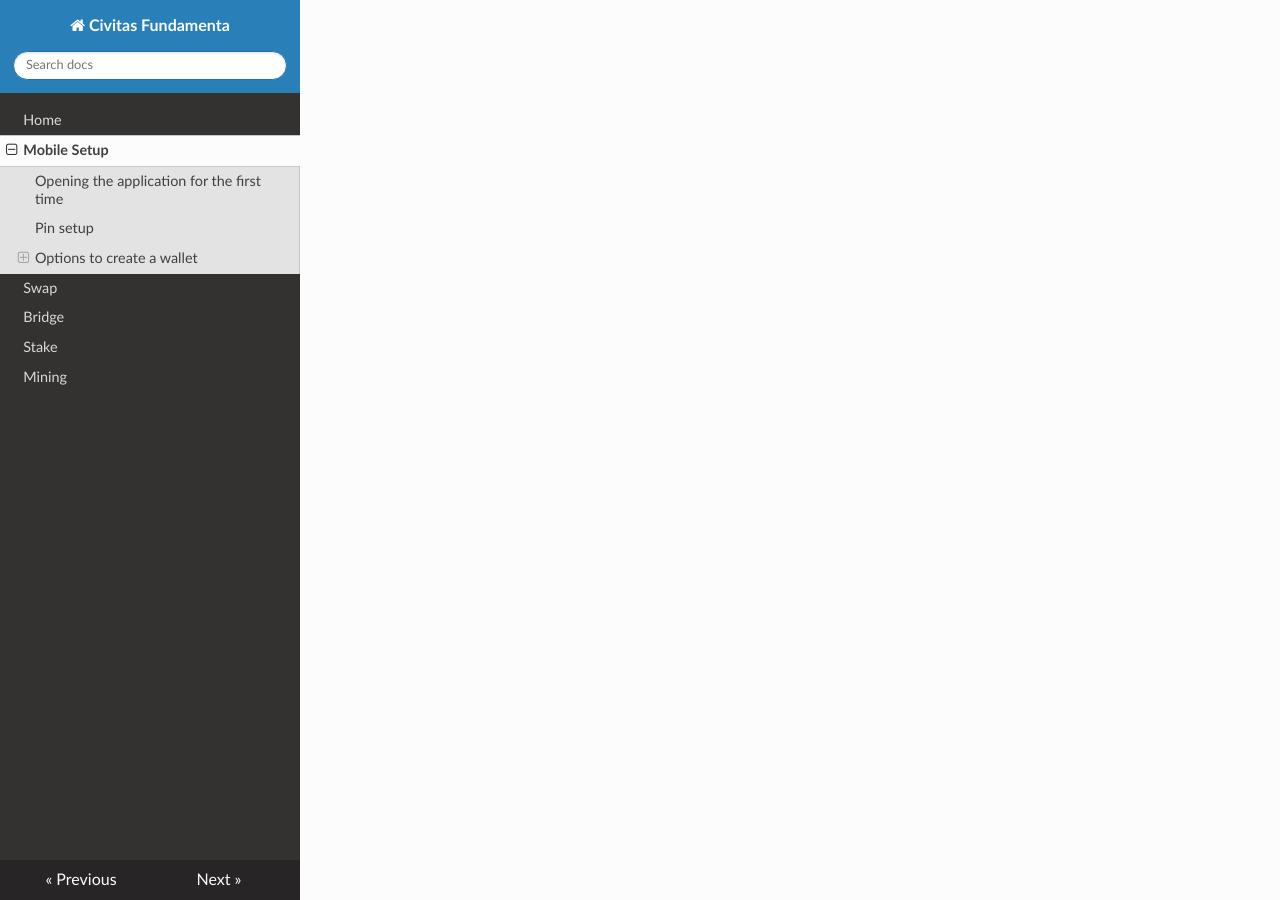
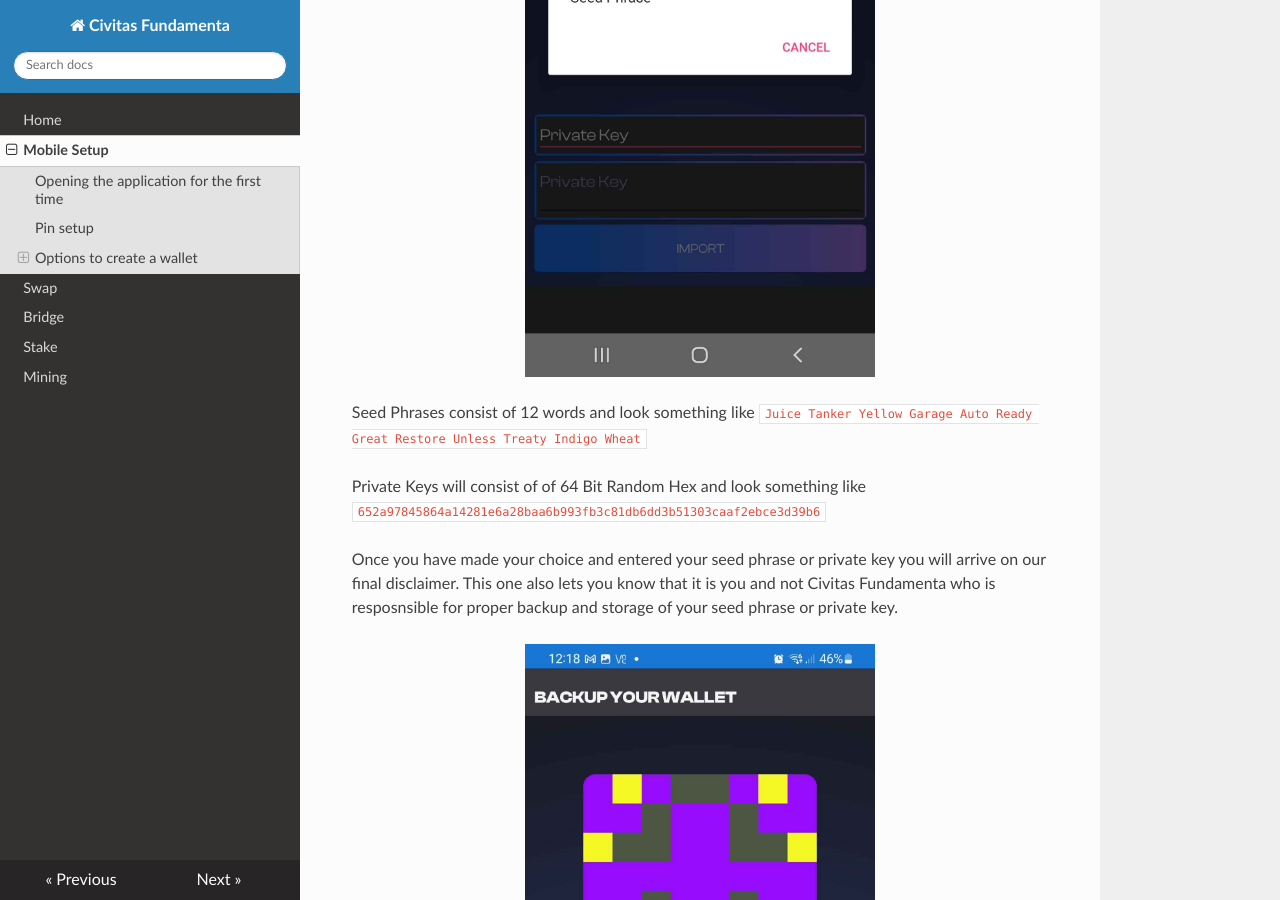
Before and after one commit to Civitas-Fundamenta/docs, an MkDocs documentation site: the page built from docs/Mobile.md, in a window 1280 px wide and 900 px high, scrolled down 4243 px. Built offline with MkDocs 1.6.1, drawn with Linux system fonts in a browser that asks for light colours; nearby versions of some CDN libraries; some of the changed text lies outside the part shown.

Commit message:
add Import Seed or Private Key section and some images

```diff
--- a/docs/Mobile.md
+++ b/docs/Mobile.md
@@ -32,4 +32,16 @@ After accepting the terms and conditions nd creating a pin if you do not require
 
 ### Import Seed or Private Key
 
+When choosing the Seed or Private Key option you will be be brought to an input and selection screen.  This is where you will need to select either the `PRIVATE KEY` or `SEED PHRASE` option.  Please note that Fundamenta Mobile is compatible with MetaMask seed phrases making switching over simple and easy.
+
+![key-seed](img/key_seed.jpg){: style="width:350px;display: block; margin: 0 auto"}
+
+Seed Phrases consist of 12 words and look something like `Juice Tanker Yellow Garage Auto Ready Great Restore Unless Treaty Indigo Wheat`
+
+Private Keys will consist of of 64 Bit Random Hex and look something like `652a97845864a14281e6a28baa6b993fb3c81db6dd3b51303caaf2ebce3d39b6`
+
+Once you have made your choice and entered your seed phrase or private key you will arrive on our final disclaimer.  This one also lets you know that it is you and not Civitas Fundamenta who is resposnsible for proper backup and storage of your seed phrase or private key.
+
+![backup](img/backup.jpg){: style="width:350px;display: block; margin: 0 auto"}
+
 ### Scan a CiviPort Wallet QR
```
Also changed, not shown: docs/img/backup.jpg (added), docs/img/key_seed.jpg (added).
